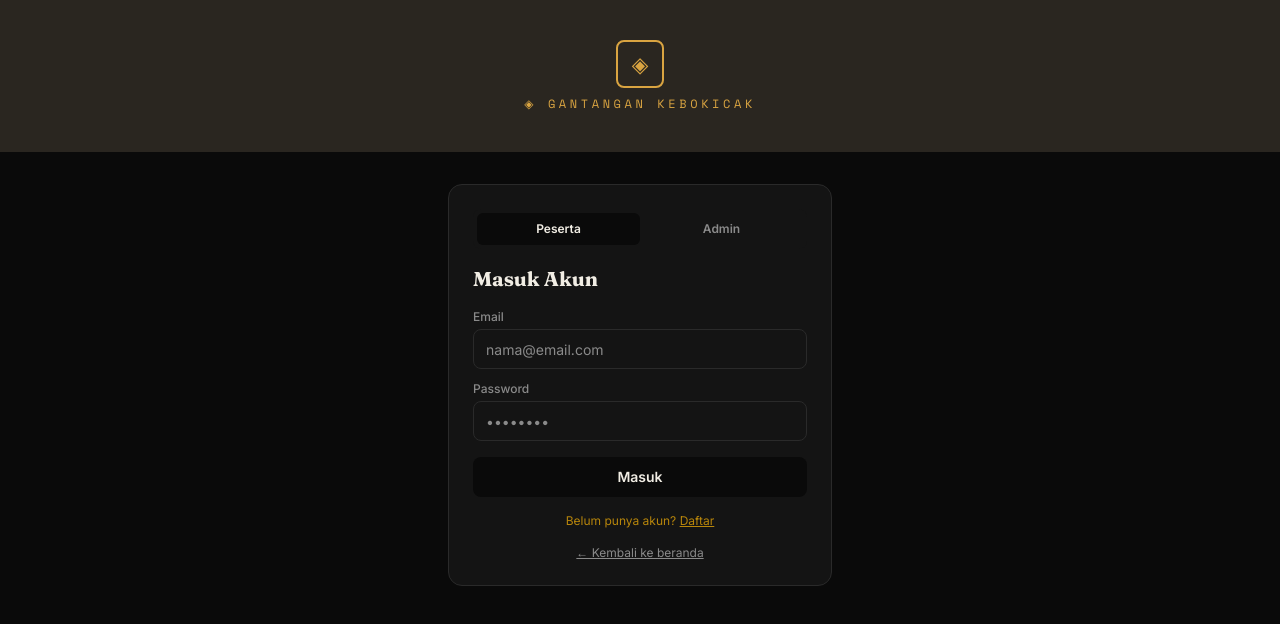
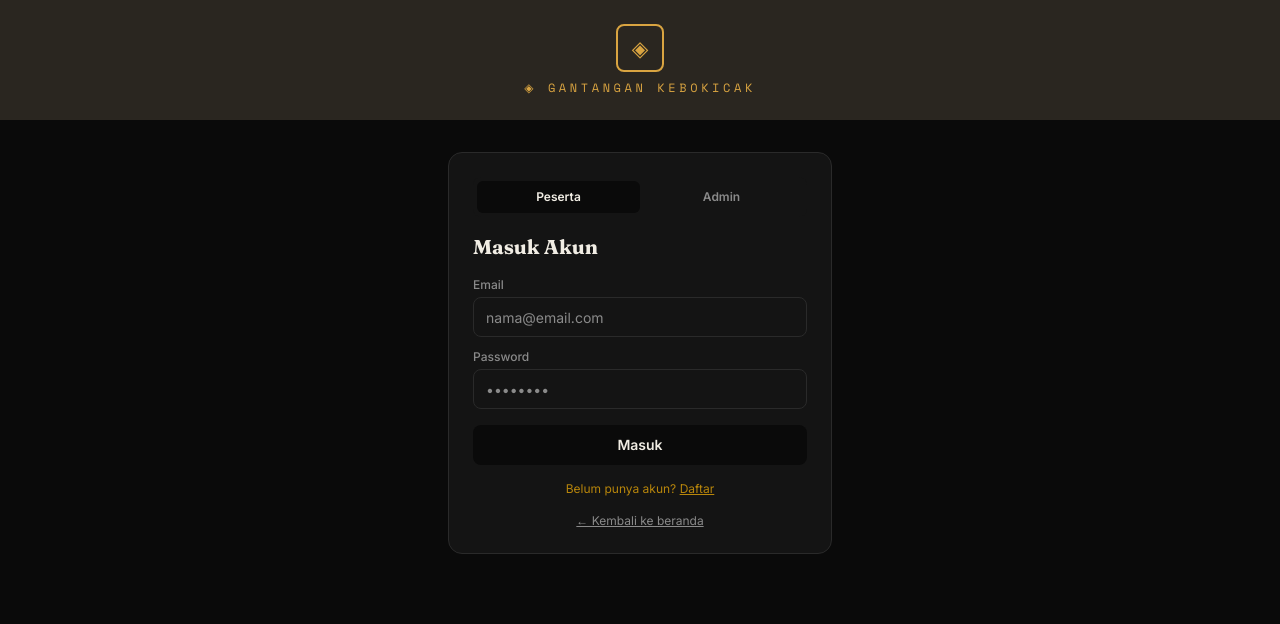
Before and after one commit to Gantangan/gantangan-web, a React (Vite) app: page /login in a window 1280 px wide. Shown: the top 624 px of the page. Built offline with nearby package versions, Linux system fonts and the light colour scheme.

Commit message:
Rapikan banner atas halaman Login/Register: pas mengikuti isi (logo+teks), tidak lagi kotak besar

```diff
--- a/src/components/AuthLayout.jsx
+++ b/src/components/AuthLayout.jsx
@@ -8,11 +8,8 @@ export default function AuthLayout({ children }) {
   return (
     <div className="min-h-screen bg-bg font-body text-cream">
       <div
-        className="relative flex w-full flex-col items-center justify-center overflow-hidden px-6 py-10 text-center text-cream"
-        style={{
-          backgroundColor: headerColor,
-          aspectRatio: heroImage ? "16 / 9" : undefined,
-        }}
+        className="relative flex w-full flex-col items-center justify-center overflow-hidden px-6 py-6 text-center text-cream"
+        style={{ backgroundColor: headerColor }}
       >
         {heroImage && (
           <>
```
